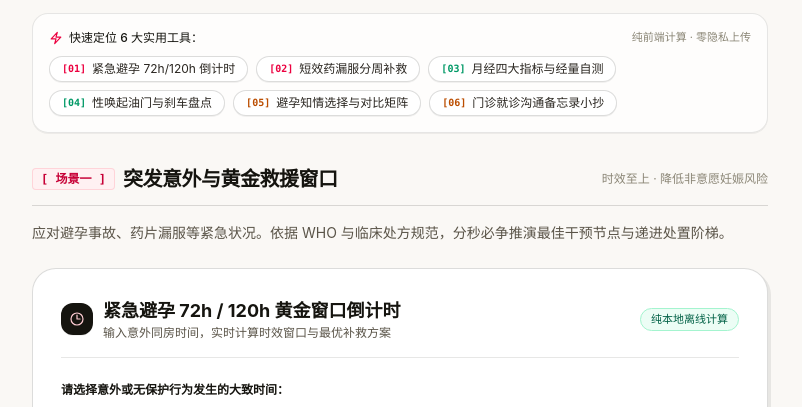
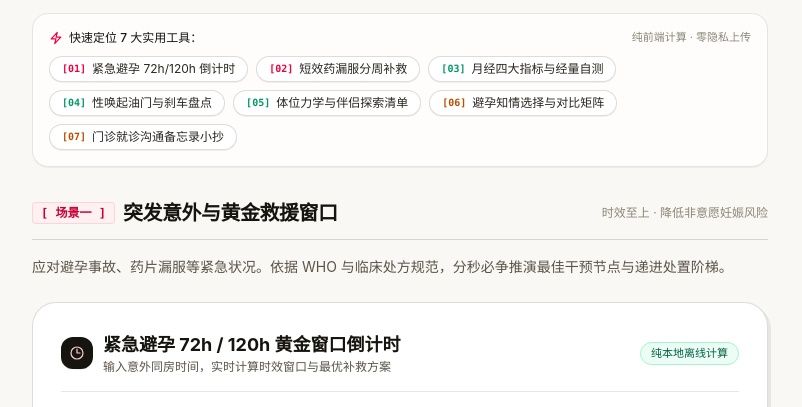
Before and after one commit to ROM4n2/know-her, an Astro site: page /know-her/tools in a window 1280 px wide. Shown: the part 355-762 px from the top of the page, without its empty margins (240-1042 px from the left). Built offline with nearby package versions, Linux system fonts and the light colour scheme; Astro itself is replaced by a stand-in of ours.

Commit message:
fix(tools): 净化剪贴板反馈字符为印章风格并挂载工具箱路由

```diff
--- a/src/components/tools/PositionAndIntimacyGuide.astro
+++ b/src/components/tools/PositionAndIntimacyGuide.astro
@@ -1483,7 +1483,7 @@ const articleMapJson = JSON.stringify(articleTitleMap);
         navigator.clipboard.writeText(fullText).then(function() {
           if (copyBtnText) {
             var oldText = copyBtnText.textContent;
-            copyBtnText.textContent = '[ ✓ 便签已复制到剪贴板 ]';
+            copyBtnText.textContent = '[ 便签已复制到剪贴板 ]';
             setTimeout(function() {
               copyBtnText.textContent = oldText;
             }, 2000);
--- a/src/pages/tools/index.astro
+++ b/src/pages/tools/index.astro
@@ -10,6 +10,7 @@ import CycleAssessment from '../../components/tools/CycleAssessment.astro';
 import ArousalBrakesChecklist from '../../components/tools/ArousalBrakesChecklist.astro';
 import ContraceptionMatrix from '../../components/tools/ContraceptionMatrix.astro';
 import ClinicMemo from '../../components/tools/ClinicMemo.astro';
+import PositionAndIntimacyGuide from '../../components/tools/PositionAndIntimacyGuide.astro';
 
 const base = import.meta.env.BASE_URL.endsWith('/')
   ? import.meta.env.BASE_URL
@@ -47,7 +48,7 @@ const base = import.meta.env.BASE_URL.endsWith('/')
           <svg class="w-3.5 h-3.5 text-rose-600" fill="none" stroke="currentColor" stroke-width="2" viewBox="0 0 24 24">
             <path stroke-linecap="round" stroke-linejoin="round" d="m3.75 13.5 10.5-11.25L12 10.5h8.25L9.75 21.75 12 13.5H3.75Z"/>
           </svg>
-          <span>快速定位 6 大实用工具：</span>
+          <span>快速定位 7 大实用工具：</span>
         </span>
         <span class="text-[11px] text-[#8B8676] hidden sm:inline">纯前端计算 · 零隐私上传</span>
       </div>
@@ -81,17 +82,24 @@ const base = import.meta.env.BASE_URL.endsWith('/')
           <span>性唤起油门与刹车盘点</span>
         </a>
         <a
+          href="#sec-position-intimacy"
+          class="inline-flex items-center gap-1.5 rounded-full border border-[#15140F]/15 bg-white px-3 py-1 text-[#2A2620] hover:border-emerald-500 hover:text-emerald-700 hover:bg-emerald-50/50 active:translate-x-0.5 active:translate-y-0.5 transition-all shadow-2xs"
+        >
+          <span class="font-mono text-[10px] text-emerald-600 font-bold">[05]</span>
+          <span>体位力学与伴侣探索清单</span>
+        </a>
+        <a
           href="#sec-contraception-matrix"
           class="inline-flex items-center gap-1.5 rounded-full border border-[#15140F]/15 bg-white px-3 py-1 text-[#2A2620] hover:border-rose-400 hover:text-rose-600 hover:bg-rose-50/50 active:translate-x-0.5 active:translate-y-0.5 transition-all shadow-2xs"
         >
-          <span class="font-mono text-[10px] text-amber-700 font-bold">[05]</span>
+          <span class="font-mono text-[10px] text-amber-700 font-bold">[06]</span>
           <span>避孕知情选择与对比矩阵</span>
         </a>
         <a
           href="#sec-clinic-memo"
           class="inline-flex items-center gap-1.5 rounded-full border border-[#15140F]/15 bg-white px-3 py-1 text-[#2A2620] hover:border-rose-400 hover:text-rose-600 hover:bg-rose-50/50 active:translate-x-0.5 active:translate-y-0.5 transition-all shadow-2xs"
         >
-          <span class="font-mono text-[10px] text-amber-700 font-bold">[06]</span>
+          <span class="font-mono text-[10px] text-amber-700 font-bold">[07]</span>
           <span>门诊就诊沟通备忘录小抄</span>
         </a>
       </div>
@@ -157,6 +165,11 @@ const base = import.meta.env.BASE_URL.endsWith('/')
         <section id="sec-arousal-brakes" class="scroll-mt-20">
           <ArousalBrakesChecklist />
         </section>
+
+        {/* 工具 5：体位生理力学矩阵与探索知情清单 */}
+        <section id="sec-position-intimacy" class="scroll-mt-20">
+          <PositionAndIntimacyGuide />
+        </section>
       </div>
     </section>
 
```
